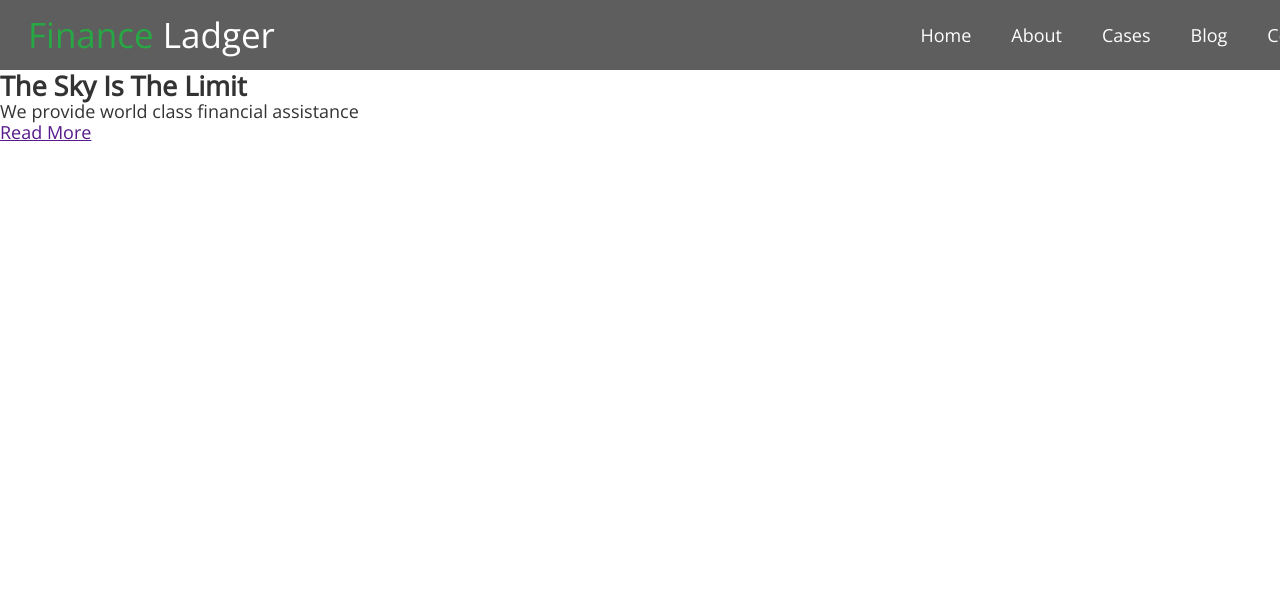
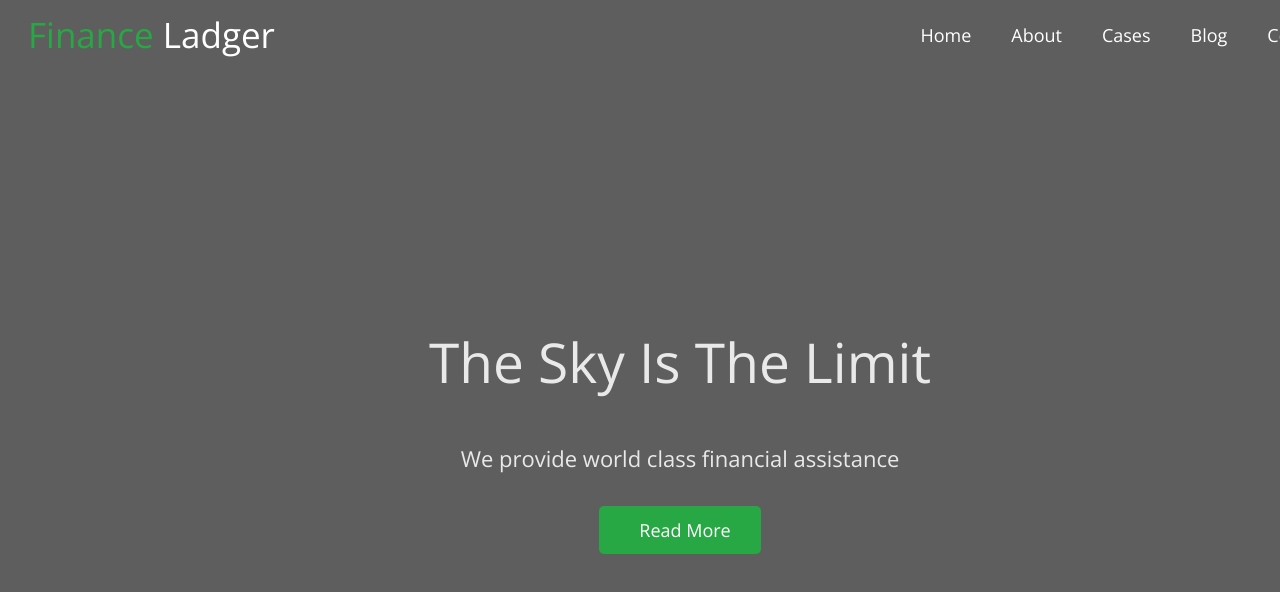
Before and after one commit to BeibaRoman/fson-67-leger, a plain HTML site: page index.html in a window 1280 px wide. Shown: the top 592 px of the page. Drawn offline with nearby package versions, Linux system fonts and the light colour scheme.

Commit message:
hero section

```diff
--- a/css/style.css
+++ b/css/style.css
@@ -93,3 +93,36 @@ address {
   padding-top: 21px;
   padding-bottom: 21px;
 }
+
+/* Hero */
+
+.hero {
+  background-color: #5e5e5e;
+  text-align: center;
+  padding-top: 259px;
+  padding-bottom: 284px;
+}
+
+.hero-title {
+  font-weight: 300;
+  font-size: 55px;
+  line-height: 1.2;
+  color: #e9e9e9;
+  margin-bottom: 45px;
+}
+
+.hero-text {
+  font-size: 22px;
+  line-height: 1.67;
+  color: #e9e9e9;
+  margin-bottom: 29px;
+}
+
+.hero-button {
+  display: inline-block;
+  background-color: var(--accent-color);
+  border-radius: 5px;
+  line-height: 1.56;
+  color: var(--secondary-text-color);
+  padding: 10px 30px 10px 40px;
+}
--- a/index.html
+++ b/index.html
@@ -85,9 +85,9 @@
     <!-- main -->
     <main>
       <section class="hero">
-        <h1 class="hero-title">The Sky Is The Limit</h1>
-        <p class="hero-text">We provide world class financial assistance</p>
-        <a href="">Read More</a>
+        <div class="container"><h1 class="hero-title">The Sky Is The Limit</h1>
+          <p class="hero-text">We provide world class financial assistance</p>
+          <a class="hero-button link" href="">Read More</a></div>
       </section>
     </main>
   </body>
```
